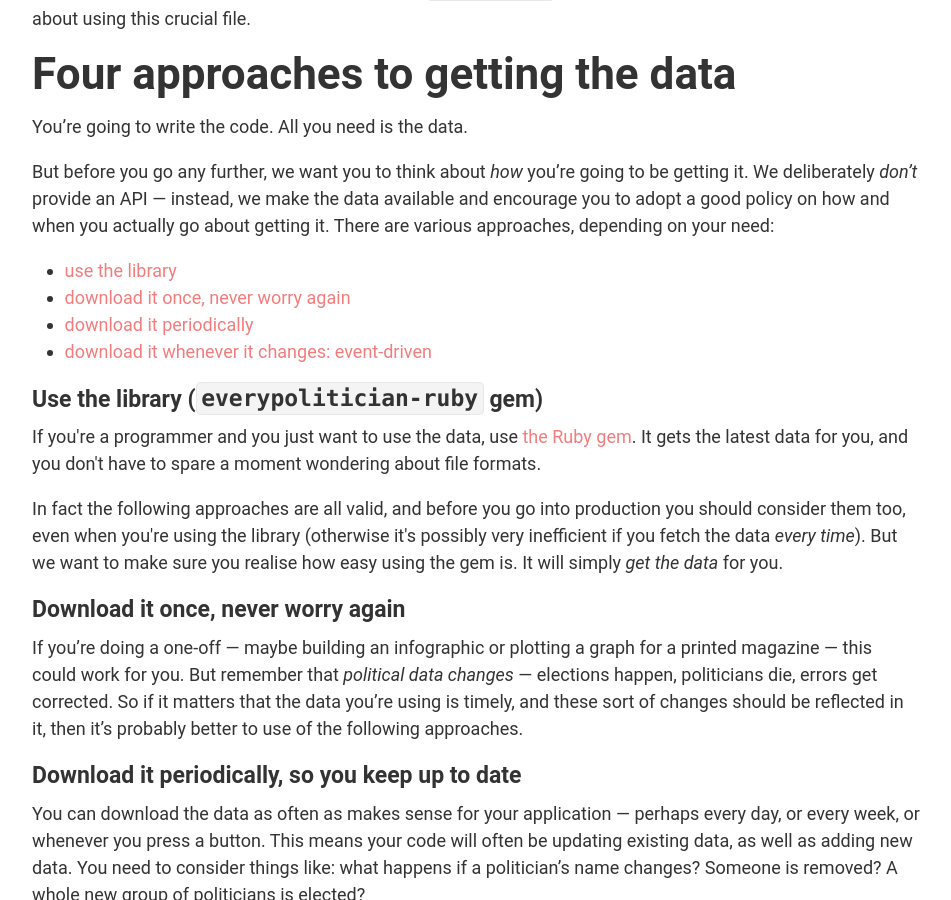
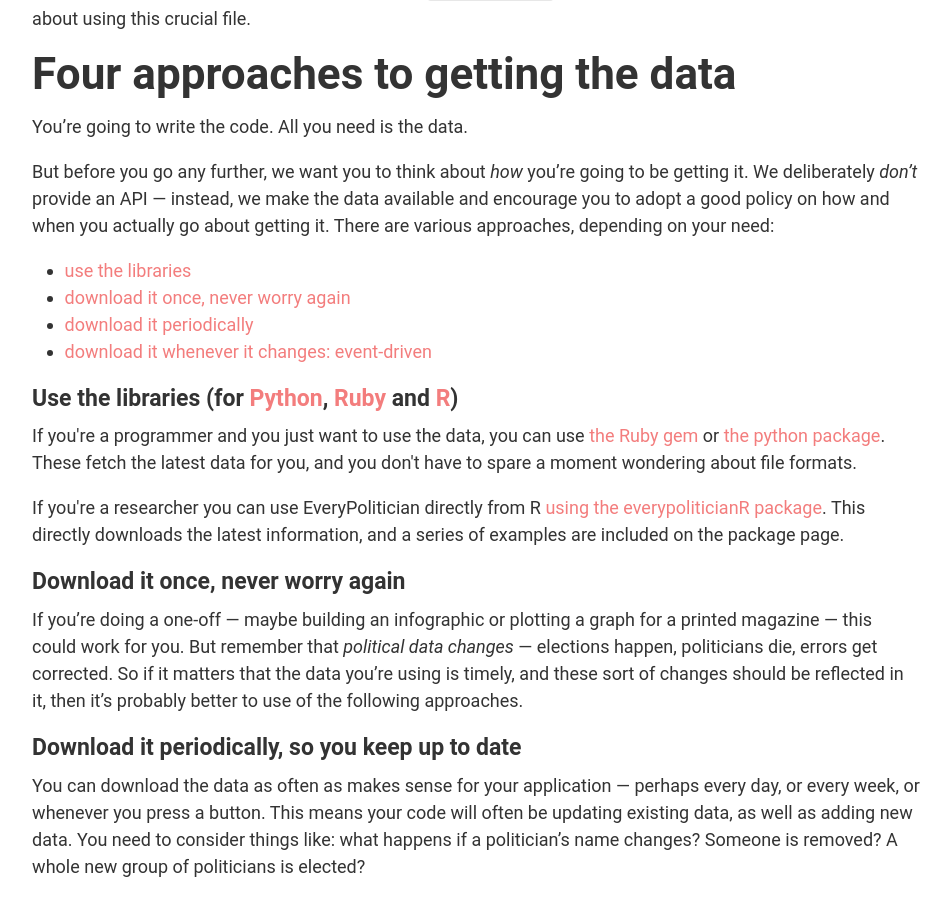
Before and after one commit to everypolitician/everypolitician-docs, a Jekyll site: the page built from use_the_data.html, in a window 1280 px wide and 900 px high, scrolled down 843 px. Shown: the whole window, without its empty margins (324-1275 px from the left). Built offline with Jekyll 4.4.1, drawn with Linux system fonts in a browser that asks for light colours; nearby versions of some CDN libraries.

Commit message:
update use_the_data to include extra packages
Added links and references to the python and R packages.

```diff
--- a/use_the_data.html
+++ b/use_the_data.html
@@ -61,27 +61,31 @@ layout: docs
   need:
 </p>
 <ul>
-  <li><a href="#use-the-library">use the library</a></li>
+  <li><a href="#use-the-library">use the libraries</a></li>
   <li><a href="#download-it-once">download it once, never worry again</a></li>
   <li><a href="#download-it-again">download it periodically</a></li>
   <li><a href="#download-triggered-by-event">download it whenever it changes: event-driven</a></li>
 </ul>
 <a name="use-the-library"></a>
 <h3>
-  Use the library (<code>everypolitician-ruby</code> gem)
+  Use the libraries
+  (for <a href="https://github.com/everypolitician/everypolitician-popolo-python">Python</a>,
+  <a href="https://github.com/everypolitician/everypolitician-ruby">Ruby</a> and
+  <a href="https://github.com/ajparsons/everypoliticianR">R</a>)
 </h3>
 <p>
-  If you're a programmer and you just want to use the data, use
+  If you're a programmer and you just want to use the data, you can use
   <a href="https://github.com/everypolitician/everypolitician-ruby">the
-  Ruby gem</a>. It gets the latest data for you, and you don't have to spare
+    Ruby gem</a> or
+    <a href="https://github.com/everypolitician/everypolitician-popolo-python">
+    the python package</a>. These fetch the latest data for you, and you don't have to spare
   a moment wondering about file formats.
 </p>
 <p>
-  In fact the following approaches are all valid, and before you go into
-  production you should consider them too, even when you're using the library
-  (otherwise it's possibly very inefficient if you fetch the data <em>every
-  time</em>). But we want to make sure you realise how easy using the gem is.
-  It will simply <em>get the data</em> for you.
+  If you're a researcher you can use EveryPolitician directly from R
+  <a href="https://github.com/ajparsons/everypoliticianR">using the everypoliticianR package</a>.
+  This directly downloads the latest information, and a series of examples are included on
+  the package page.
 </p>
 
 <a name="download-it-once"></a>
```
